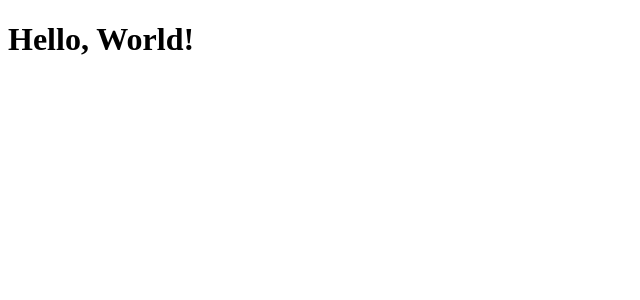
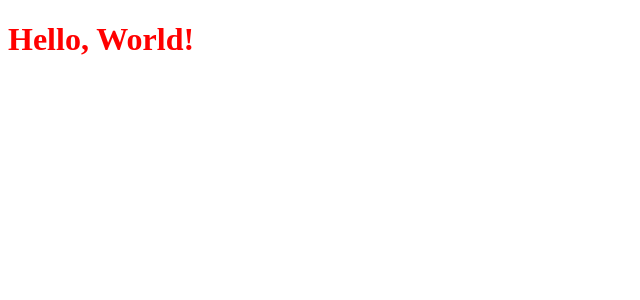
Before and after one commit to karenngomes/app-with-context, a React (Create React App) app: page / in a window 1280 px wide. Shown: the top 300 px of the page, without its empty margins (0-640 px from the left). Built offline with nearby package versions, Linux system fonts and the light colour scheme.

Commit message:
feat: add color prop in user

```diff
--- a/src/App.js
+++ b/src/App.js
@@ -7,7 +7,7 @@ function App() {
 
   return (
     <div className="App">
-      <h1>Hello, World!</h1>
+      <h1 style={{ color: user.color }}>Hello, World!</h1>
     </div>
   );
 }
--- a/src/providers/auth.js
+++ b/src/providers/auth.js
@@ -5,6 +5,7 @@ export const AuthContext = React.createContext({});
 export default function AuthProvider({ children }) {
   const user = {
     name: "Karen",
+    color: 'red'
   };
 
   return (
```
